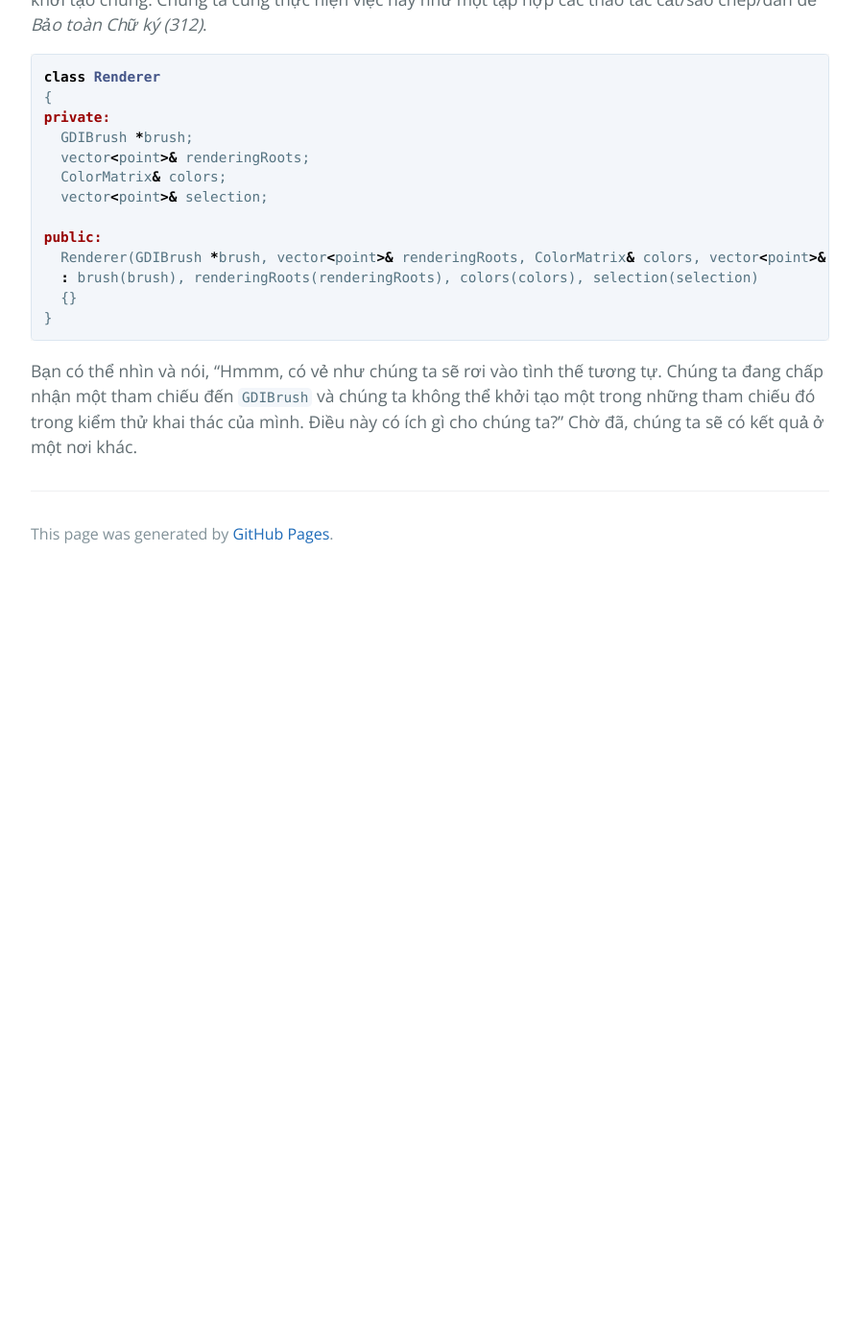
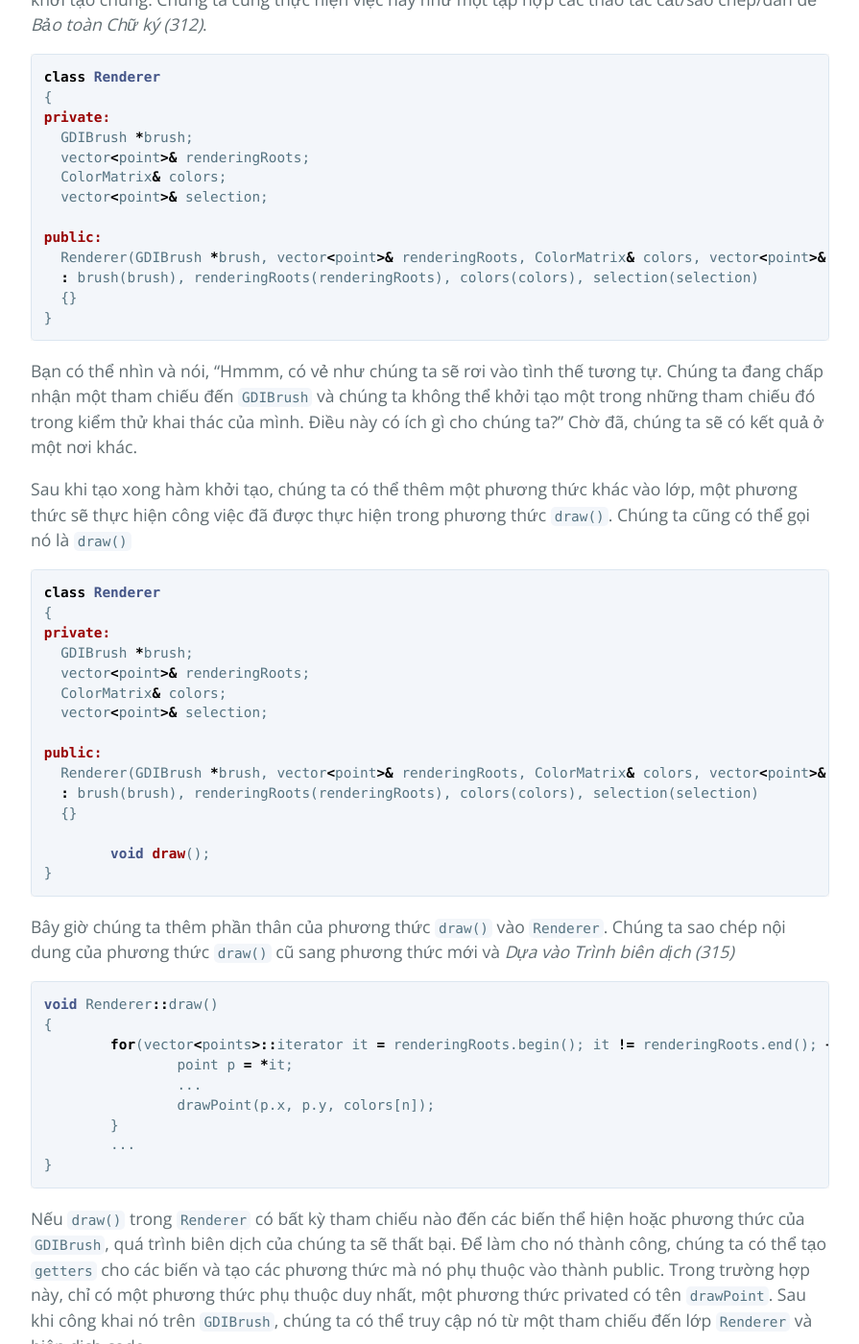
Before and after one commit to HaiBV/haibv.github.io, a Jekyll site: the page built from working-effectively-with-legacy-code/chapter-25-dependency-breaking-techniques.md, in a window 1280 px wide and 1400 px high, scrolled down 6137 px. Shown: the whole window at 96% size, without its empty margins (192-1087 px from the left). Built offline with Jekyll 4.4.1, drawn with Linux system fonts in a browser that asks for light colours; our own code applies the rules of GitHub Pages for plain Markdown files; before the commit the page ends 6737 px from its top, so only the background shows below that; some of the changed text lies outside the part shown.

Commit message:
Book - Working Efectively with Legacy Code - P3 - C25

````diff
--- a/working-effectively-with-legacy-code/chapter-25-dependency-breaking-techniques.md
+++ b/working-effectively-with-legacy-code/chapter-25-dependency-breaking-techniques.md
@@ -179,3 +179,91 @@ public:
 ```
 
 Bạn có thể nhìn và nói, "Hmmm, có vẻ như chúng ta sẽ rơi vào tình thế tương tự. Chúng ta đang chấp nhận một tham chiếu đến `GDIBrush` và chúng ta không thể khởi tạo một trong những tham chiếu đó trong kiểm thử khai thác của mình. Điều này có ích gì cho chúng ta?" Chờ đã, chúng ta sẽ có kết quả ở một nơi khác.
+
+Sau khi tạo xong hàm khởi tạo, chúng ta có thể thêm một phương thức khác vào lớp, một phương thức sẽ thực hiện công việc đã được thực hiện trong phương thức `draw()`. Chúng ta cũng có thể gọi nó là `draw()`
+
+```cpp
+class Renderer
+{
+private:
+  GDIBrush *brush;
+  vector<point>& renderingRoots;
+  ColorMatrix& colors;
+  vector<point>& selection;
+
+public:
+  Renderer(GDIBrush *brush, vector<point>& renderingRoots, ColorMatrix& colors, vector<point>& selection)
+  : brush(brush), renderingRoots(renderingRoots), colors(colors), selection(selection)
+  {}
+
+	void draw();
+}
+```
+
+Bây giờ chúng ta thêm phần thân của phương thức `draw()` vào `Renderer`. Chúng ta sao chép nội dung của phương thức `draw()` cũ sang phương thức mới và _Dựa vào Trình biên dịch (315)_
+
+```cpp
+void Renderer::draw()
+{
+	for(vector<points>::iterator it = renderingRoots.begin(); it != renderingRoots.end(); ++it) {
+		point p = *it;
+		...
+		drawPoint(p.x, p.y, colors[n]);
+	}
+	...
+}
+```
+
+Nếu `draw()` trong `Renderer` có bất kỳ tham chiếu nào đến các biến thể hiện hoặc phương thức của `GDIBrush`, quá trình biên dịch của chúng ta sẽ thất bại. Để làm cho nó thành công, chúng ta có thể tạo `getters` cho các biến và tạo các phương thức mà nó phụ thuộc vào thành public. Trong trường hợp này, chỉ có một phương thức phụ thuộc duy nhất, một phương thức privated có tên `drawPoint`. Sau khi công khai nó trên `GDIBrush`, chúng ta có thể truy cập nó từ một tham chiếu đến lớp `Renderer` và biên dịch code.
+
+Bây giờ chúng ta có thể ủy quyền phương thức `draw` của `GDIBrush` cho `Renderer`
+
+```cpp
+void GDIBrush::draw(vector<point>& renderingRoots, ColorMatrix &colors, vector<point>& selection)
+{
+	Renderer renderer(this, renderingRoots, colors, selection);
+	renderer.draw();
+}
+```
+
+Bây giờ quay lại phần phụ thuộc GDIBrush. Nếu không thể khởi tạo GDIBrush trong khai thác thử nghiệm, chúng tôi có thể sử dụng Giao diện trích xuất để loại bỏ hoàn toàn sự phụ thuộc vào GDIBrush. Phần trên Extract Interface (362) có chi tiết, nhưng tóm tắt lại, chúng tôi tạo một lớp giao diện trống và yêu cầu GDIBrush triển khai nó. Trong trường hợp này, chúng ta có thể gọi nó là PointRenderer vì drawPoint là phương thức trên GDIBrush mà chúng ta thực sự cần quyền truy cập trong Trình kết xuất. Sau đó, chúng tôi thay đổi tham chiếu mà Trình kết xuất giữ từ GDIBrush sang PointRenderer, biên dịch và để trình biên dịch cho chúng tôi biết những phương thức nào phải có trên giao diện. Đây là mã trông như thế nào ở cuối:
+
+```cpp
+class PointRenderer
+{
+	public:
+		virtual void drawPoint(int x, int y, COLOR color) = 0;
+};
+
+class GDIBrush : public PointRenderer
+{
+	public:
+		void drawPoint(int x, int y, COLOR color);
+	...
+}
+class Renderer
+{
+	private:
+		PointRender *pointRenderer;
+		vector<point>& renderingRoots;
+		ColorMatrix& colors;
+		vector<point>& selection;
+
+	public:
+		Renderer(PointRenderer *renderer, vector<point>& renderingRoots, ColorMatrix& colors, vector<point>& selection)
+		: pointRenderer(pointRenderer), renderingRoots(renderingRoots) colors(colors), selection(selection)
+		{}
+
+	void draw();
+};
+
+void Renderer::draw()
+{
+	for(vector<points>::iterator it = renderingRoots.begin(); it != renderingRoots.end(); ++it) {
+		point p = *it;
+		...
+		pointRenderer->drawPoint(p.x,p.y,colors[n]);
+	}
+	...
+}
+```
````
